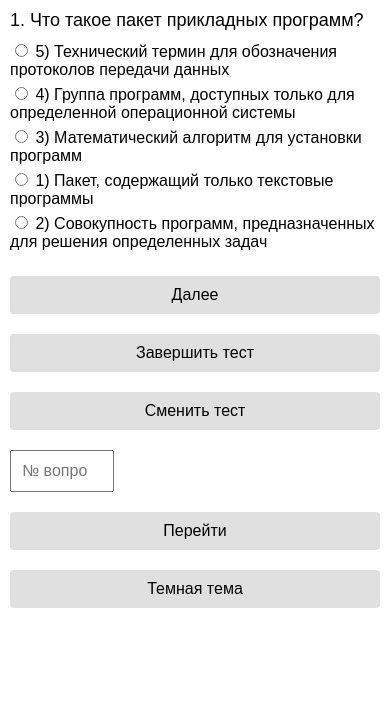
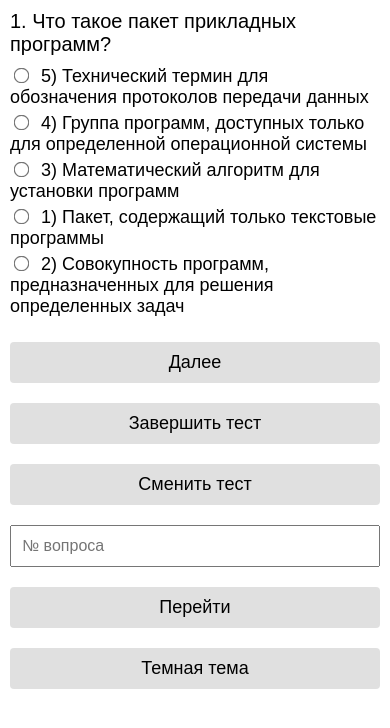
Before and after one commit to HiHihahabubleke/Guangouar, a website: page index.html in a window 390 px wide. Drawn offline with Linux system fonts and the light colour scheme.

Commit message:
Improve mobile responsiveness

```diff
--- a/styles.css
+++ b/styles.css
@@ -36,6 +36,10 @@ body {
   margin: 5px 0;
   position: relative;
 }
+.options input[type="radio"] {
+  transform: scale(1.2);
+  margin-right: 8px;
+}
 .options label.correct::after {
   content: "\2713";
   color: green;
@@ -73,9 +77,24 @@ body {
 @media (max-width: 480px) {
   body {
     margin: 10px;
+    font-size: 18px;
+  }
+  #app {
+    max-width: 100%;
+  }
+  .question {
+    font-size: 20px;
+  }
+  .options label {
+    font-size: 18px;
   }
   .button {
     width: 100%;
     box-sizing: border-box;
+    font-size: 18px;
+  }
+  .number-input {
+    width: 100%;
+    box-sizing: border-box;
   }
 }
```
